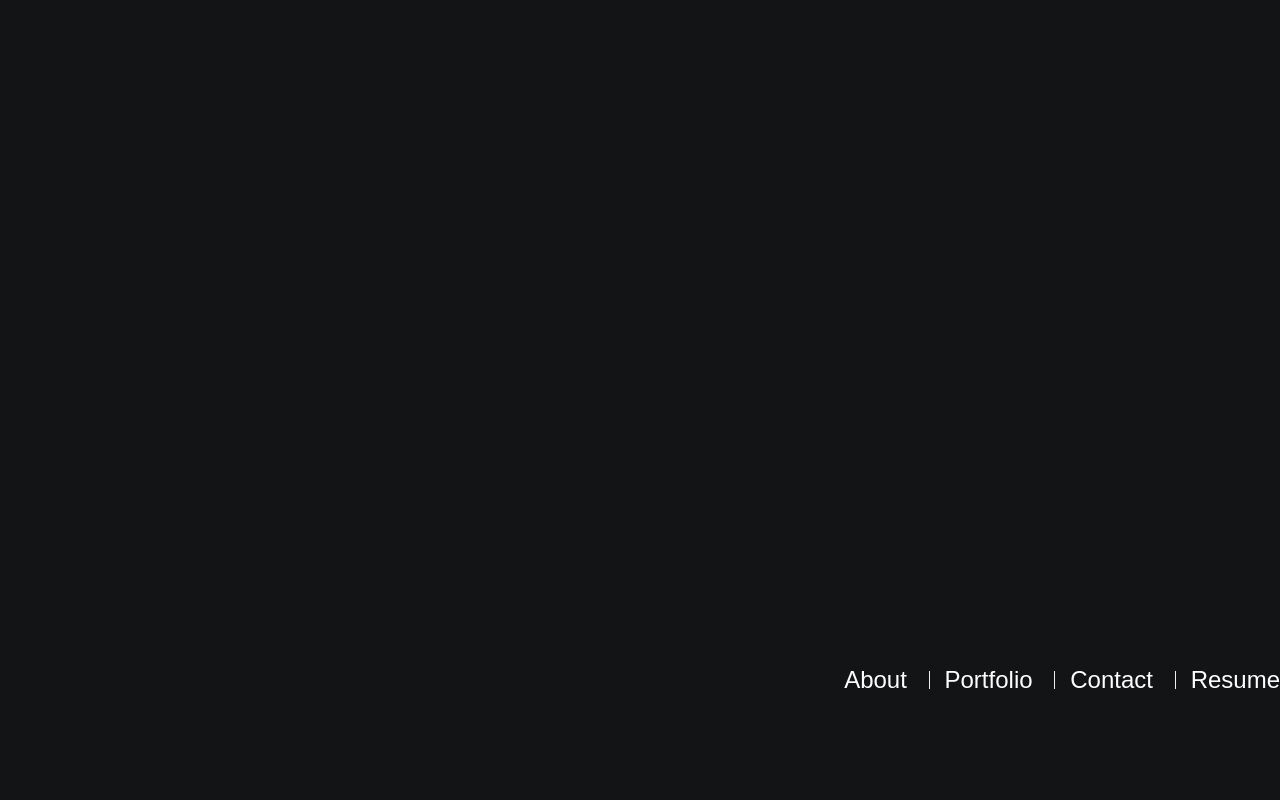
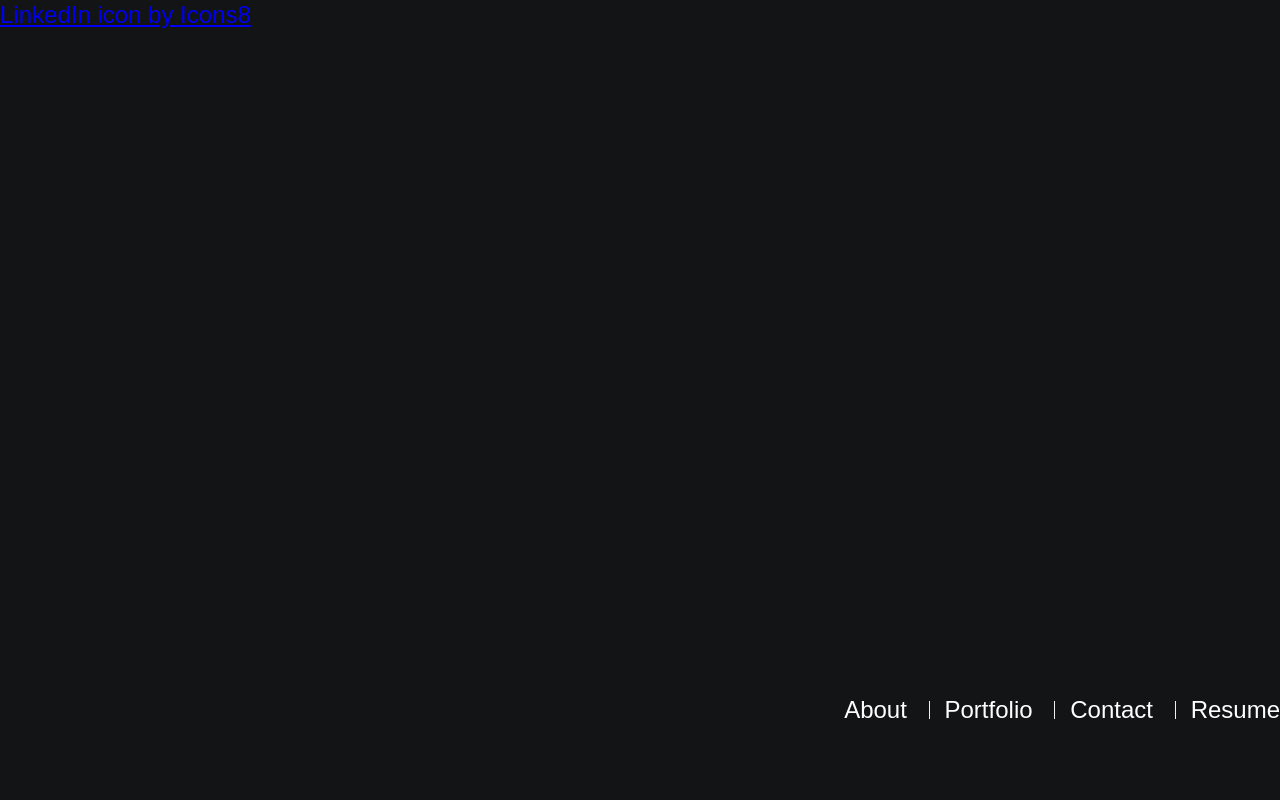
Before and after one commit to Lgamini/Portfolio, a plain HTML site: page index.html in a window 1280 px wide. Shown: the top 800 px of the page. Drawn offline with Linux system fonts and the light colour scheme.

Commit message:
added icon

```diff
--- a/index.html
+++ b/index.html
@@ -7,6 +7,7 @@
   <link rel="stylesheet" type="text/css" href="assets/css/style.css">
   <link href="https://fonts.googleapis.com/css?family=Abril+Fatface" rel="stylesheet">
   <link rel="icon" href="assets/favicon.ico">
+  <a href="https://icons8.com/icon/13930/linkedin">LinkedIn icon by Icons8</a>
   </head>
 
   <body>
```
Also changed, not shown: 2 other files.
